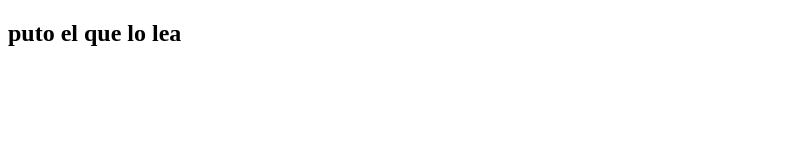
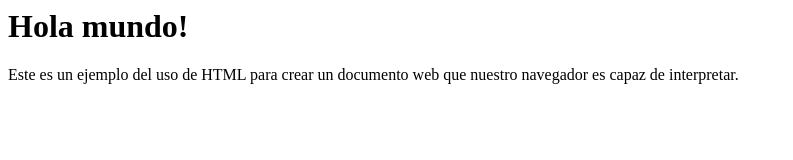
Before and after one commit to fert2998/lucky16, a plain HTML site: page index.html in a window 1280 px wide. Shown: the whole page, without its empty margins (0-793 px from the left). Drawn offline with Linux system fonts and the light colour scheme.

Commit message:
Update index.html

```diff
--- a/index.html
+++ b/index.html
@@ -1,6 +1,11 @@
-<!DOCTYPE html>
-<html lang="es">
-
-            <h2>puto el que lo lea</h2>
-
-</html>
+<HTML>
+  <head>
+    <title>Mi primer WEB</title>
+  </head>
+  <body>
+    <div id="una capa">
+      <h1>Hola mundo!</h1>
+      <p>Este es un ejemplo del uso de HTML para crear un documento web que nuestro navegador es capaz de interpretar.</p>
+    </div>
+  </body>
+</HTML>
```
